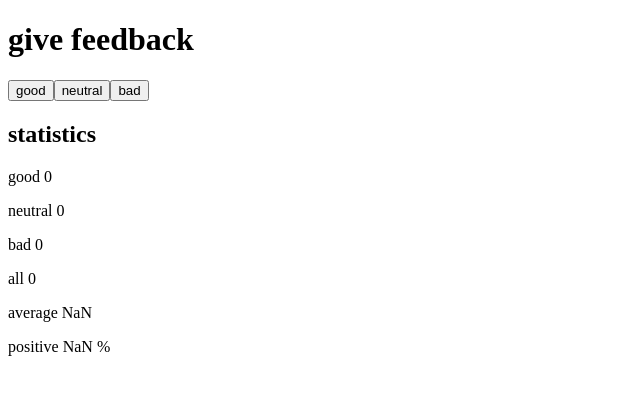
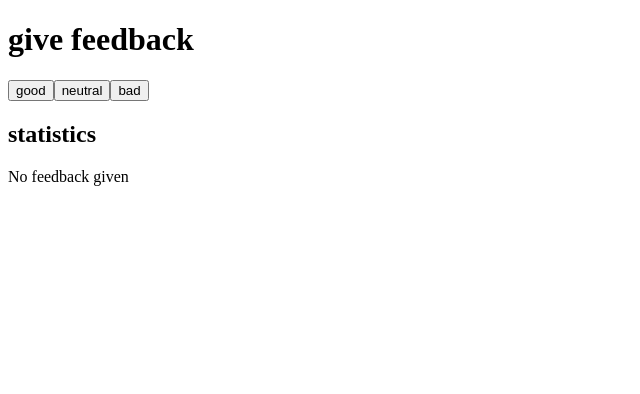
Before and after one commit to Hueeerta/full-stack-open-2022, a React (Create React App) app in the folder part1/unicafe/: page / in a window 1280 px wide. Shown: the top 394 px of the page, without its empty margins (0-640 px from the left). Built offline with nearby package versions, Linux system fonts and the light colour scheme.

Commit message:
Part 1.9: Unicafe, step4

```diff
--- a/part1/unicafe/src/App.js
+++ b/part1/unicafe/src/App.js
@@ -1,13 +1,21 @@
 import { useState } from 'react'
 
 const Statistics = ({good, neutral, bad}) => {
+
+  if( good > 0 || neutral > 0 || bad > 0) {
   return (
     <>
+    <p>good {good}</p>
+    <p>neutral {neutral}</p>
+    <p>bad {bad}</p>
     <p>all {good + neutral + bad}</p>
     <p>average {(good - bad)/(good + neutral + bad)}</p>
     <p>positive {(good/(good + neutral + bad))*100} %</p>
     </>
   )
+  } else {
+    return ( <p>No feedback given</p> )
+  }
 }
 
 const App = () => {
@@ -23,9 +31,6 @@ const App = () => {
       <button onClick={() => setNeutral(neutral + 1)}>neutral</button>
       <button onClick={() => setBad(bad + 1)}>bad</button>
       <h2>statistics</h2>
-      <p>good {good}</p>
-      <p>neutral {neutral}</p>
-      <p>bad {bad}</p>
       <Statistics good={good} neutral={neutral} bad={bad} />
     </div>
   )
```
